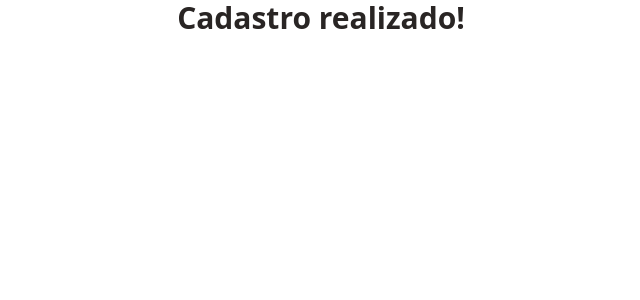
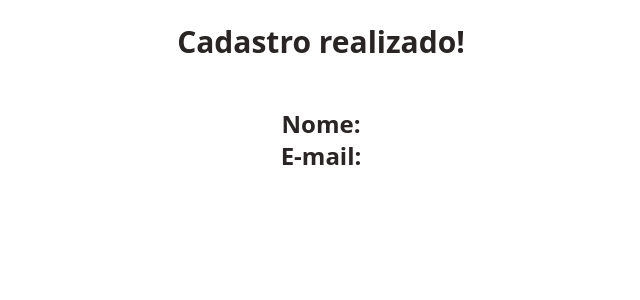
Before and after one commit to rodrigomazucato/Dev-Food, a React (Vite) app in the folder front/: page /Cadastro in a window 1280 px wide. Shown: the top 300 px of the page, without its empty margins (319-959 px from the left). Built offline with nearby package versions, Linux system fonts and the light colour scheme.

Commit message:
feat:criação do localStorage para armazenar um valor de uma variavel de estado no browser

```diff
--- a/front/src/components/Forms.tsx
+++ b/front/src/components/Forms.tsx
@@ -20,6 +20,9 @@ function Forms() {
   };
 
   function handleSubmit() {
+    localStorage.setItem("nomeUsuario", nome);
+    localStorage.setItem("nomeEmail", email);
+
     if (validarCampos()) {
       navigate("/Cadastro");
     }
--- a/front/src/pages/Cadastro.tsx
+++ b/front/src/pages/Cadastro.tsx
@@ -1,9 +1,20 @@
 function Cadastro() {
+  const nome = localStorage.getItem("nomeUsuario");
+  const email = localStorage.getItem("nomeEmail");
+
   return (
     <div>
-      <h1 className="text-3xl text-center text-stone-800 font-bold">
+      <h1 className="text-3xl text-center text-stone-800 font-bold p-6">
         Cadastro realizado!
       </h1>
+      <div className="p-6">
+        <p className="text-2xl text-center text-stone-800 font-bold">
+          Nome: {nome}
+        </p>
+        <p className="text-2xl text-center text-stone-800 font-bold">
+          E-mail: {email}
+        </p>
+      </div>
     </div>
   );
 }
```
